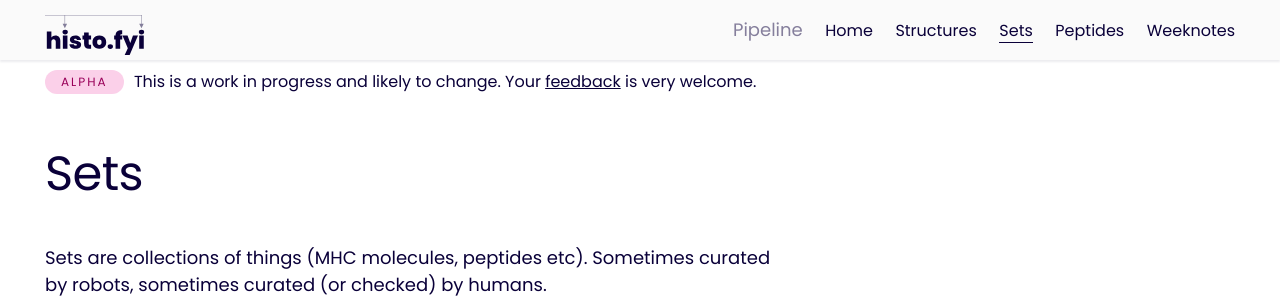
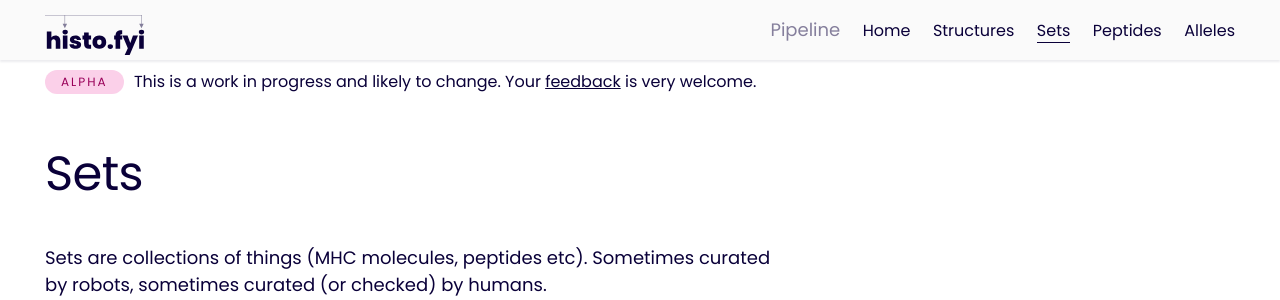
Before and after one commit to histofyi/analysis-pipeline, a Flask app: page /sets/ in a window 1280 px wide. Shown: the top 300 px of the page. Run offline with Flask 2, Linux system fonts and the light colour scheme.

Commit message:
Removed scruffy code, added alleles to navbar

```diff
--- a/templates/sitespecific/navbar.html
+++ b/templates/sitespecific/navbar.html
@@ -1,10 +1,10 @@
-<li><span class="is-site-name" href="/">Pipeline</a></span>
+<li><span class="is-site-name">Pipeline</span>
 {% if not nav %}
     <li><a class="is-active" href="/">Home</a></li>
 {% else %}
     <li><a href="/">Home</a></li>
 {% endif %}
-{% set navitems = ['structures','sets','peptides','weeknotes'] %}
+{% set navitems = ['structures','sets','peptides','alleles'] %}
 {% for navitem in navitems %}
     {% if nav == navitem %}
         <li><a class="is-active" href="/{{navitem}}">{{navitem|title}}</a></li>
```
